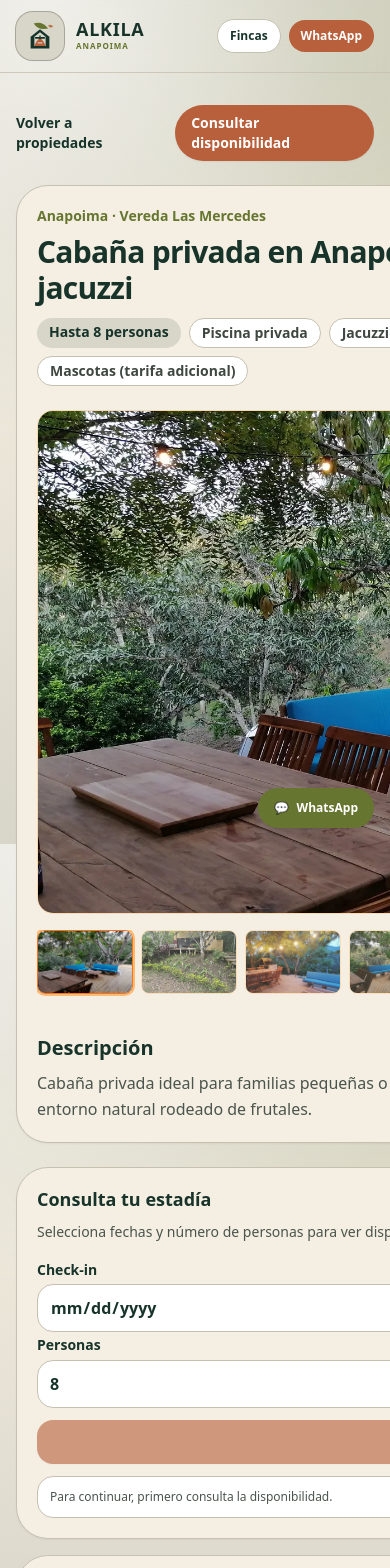
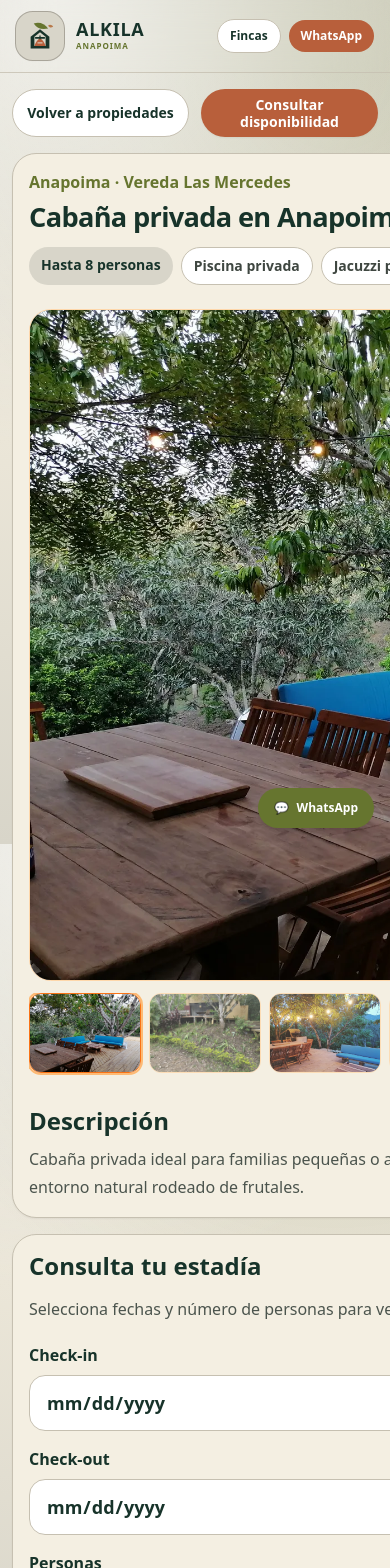
Before and after one commit to juanjarago/Alkila, a Next.js app: page /p/cabana-privada-anapoima-8-personas in a window 390 px wide. Shown: the top 1568 px of the page. Built offline with nearby package versions, Linux system fonts and the light colour scheme; no server answers.

Commit message:
Improve mobile property booking layout

```diff
--- a/app/layout.tsx
+++ b/app/layout.tsx
@@ -1,11 +1,16 @@
 import "./globals.css";
-import type { Metadata } from "next";
+import type { Metadata, Viewport } from "next";
 import { SiteChrome } from "@/components/SiteChrome";
 
 export const metadata: Metadata = {
   title: "Alkila | Fincas en Anapoima",
   description:
     "Fincas privadas en Anapoima según el tamaño de tu grupo. Piscina, jacuzzi, naturaleza y espacios pet friendly.",
+};
+
+export const viewport: Viewport = {
+  width: "device-width",
+  initialScale: 1,
 };
 
 export default function RootLayout({ children }: { children: React.ReactNode }) {
--- a/app/p/[slug]/AvailabilityCalendar.tsx
+++ b/app/p/[slug]/AvailabilityCalendar.tsx
@@ -103,13 +103,13 @@ export default function AvailabilityCalendar({ slug }: { slug: string }) {
   }, [data?.days, month]);
 
   return (
-    <section className="mt-4 rounded-[2rem] border border-[#C6C0B1] bg-[#F4EFE2] p-5 shadow-sm sm:p-6">
+    <section className="mt-4 rounded-[1.5rem] border border-[#C6C0B1] bg-[#F4EFE2] p-4 shadow-sm min-[900px]:rounded-[2rem] min-[900px]:p-6">
       <div className="flex items-center justify-between gap-3">
         <div>
-          <p className="text-xs font-black uppercase tracking-[0.18em] text-[#66752F]">
+          <p className="text-sm font-black uppercase tracking-[0.18em] text-[#66752F] min-[900px]:text-xs">
             Calendario
           </p>
-          <h2 className="mt-1 text-lg font-black capitalize leading-tight text-[#17332A]">
+          <h2 className="mt-1 text-2xl font-black capitalize leading-tight text-[#17332A] min-[900px]:text-lg">
             {monthTitle(month)}
           </h2>
         </div>
@@ -118,7 +118,7 @@ export default function AvailabilityCalendar({ slug }: { slug: string }) {
           <button
             type="button"
             onClick={() => setMonth((value) => moveMonth(value, -1))}
-            className="grid h-10 w-10 place-items-center rounded-full border border-[#C6C0B1] bg-white text-lg font-black text-[#17332A] transition hover:-translate-y-0.5"
+            className="grid h-12 w-12 place-items-center rounded-full border border-[#C6C0B1] bg-white text-xl font-black text-[#17332A] transition hover:-translate-y-0.5 min-[900px]:h-10 min-[900px]:w-10 min-[900px]:text-lg"
             aria-label="Mes anterior"
           >
             {"<"}
@@ -126,7 +126,7 @@ export default function AvailabilityCalendar({ slug }: { slug: string }) {
           <button
             type="button"
             onClick={() => setMonth((value) => moveMonth(value, 1))}
-            className="grid h-10 w-10 place-items-center rounded-full border border-[#C6C0B1] bg-white text-lg font-black text-[#17332A] transition hover:-translate-y-0.5"
+            className="grid h-12 w-12 place-items-center rounded-full border border-[#C6C0B1] bg-white text-xl font-black text-[#17332A] transition hover:-translate-y-0.5 min-[900px]:h-10 min-[900px]:w-10 min-[900px]:text-lg"
             aria-label="Mes siguiente"
           >
             {">"}
@@ -134,20 +134,20 @@ export default function AvailabilityCalendar({ slug }: { slug: string }) {
         </div>
       </div>
 
-      <div className="mt-4 grid grid-cols-7 gap-1 text-center text-[0.7rem] font-black uppercase text-[#66752F]">
+      <div className="mt-5 grid grid-cols-7 gap-1 text-center text-xs font-black uppercase text-[#66752F] min-[900px]:mt-4 min-[900px]:text-[0.7rem]">
         {dayLabels.map((label, index) => (
           <div key={`${label}-${index}`}>{label}</div>
         ))}
       </div>
 
-      <div className="mt-2 grid grid-cols-7 gap-1">
+      <div className="mt-2 grid grid-cols-7 gap-1.5 min-[900px]:gap-1">
         {cells.map((day, index) =>
           day ? (
             <div
               key={day.date}
               title={sourceText(day)}
               className={[
-                "grid aspect-square min-h-9 place-items-center rounded-xl text-sm font-black",
+                "grid aspect-square min-h-11 place-items-center rounded-xl text-base font-black min-[900px]:min-h-9 min-[900px]:text-sm",
                 day.available
                   ? "border border-[#D8D5C9] bg-white text-[#17332A]"
                   : day.past
@@ -158,24 +158,24 @@ export default function AvailabilityCalendar({ slug }: { slug: string }) {
               {dayNumber(day.date)}
             </div>
           ) : (
-            <div key={`empty-${index}`} className="aspect-square min-h-9" />
+            <div key={`empty-${index}`} className="aspect-square min-h-11 min-[900px]:min-h-9" />
           )
         )}
       </div>
 
       {loading ? (
-        <div className="mt-3 rounded-2xl border border-[#C6C0B1] bg-white p-3 text-xs font-semibold text-[#4B544D]">
+        <div className="mt-3 rounded-2xl border border-[#C6C0B1] bg-white p-4 text-sm font-semibold text-[#4B544D] min-[900px]:p-3 min-[900px]:text-xs">
           Cargando disponibilidad...
         </div>
       ) : null}
 
       {error ? (
-        <div className="mt-3 rounded-2xl border border-red-200 bg-red-50 p-3 text-xs font-semibold text-red-700">
+        <div className="mt-3 rounded-2xl border border-red-200 bg-red-50 p-4 text-sm font-semibold text-red-700 min-[900px]:p-3 min-[900px]:text-xs">
           {error}
         </div>
       ) : null}
 
-      <div className="mt-4 flex flex-wrap gap-2 text-xs font-bold text-[#4B544D]">
+      <div className="mt-4 flex flex-wrap gap-3 text-sm font-bold text-[#4B544D] min-[900px]:gap-2 min-[900px]:text-xs">
         <span className="inline-flex items-center gap-2">
           <span className="h-3 w-3 rounded-full border border-[#D8D5C9] bg-white" />
           Libre
--- a/app/p/[slug]/BookingBox.tsx
+++ b/app/p/[slug]/BookingBox.tsx
@@ -228,47 +228,47 @@ Me ayudas a confirmar disponibilidad y el proceso para reservar?`;
   }, [result, extras, stays, property.title, checkIn, checkOut, guests]);
 
   return (
-    <div className="rounded-[2rem] border border-[#C6C0B1] bg-[#F4EFE2] p-5 shadow-sm sm:p-6">
-      <div className="flex flex-wrap items-start justify-between gap-2">
-        <div className="max-w-[13rem] text-lg font-black leading-tight text-[#17332A]">
+    <div className="rounded-[1.5rem] border border-[#C6C0B1] bg-[#F4EFE2] p-4 shadow-sm lg:rounded-[2rem] lg:p-6">
+      <div className="flex items-start justify-between gap-3">
+        <div className="text-2xl font-black leading-tight text-[#17332A] lg:max-w-[13rem] lg:text-lg">
           Consulta tu estadía
         </div>
-        <span className="shrink-0 rounded-full bg-white px-3 py-1 text-xs font-black text-[#17332A]">
+        <span className="shrink-0 rounded-full bg-white px-3 py-2 text-xs font-black text-[#17332A] lg:py-1">
           Reserva segura
         </span>
       </div>
 
-      <p className="mt-2 text-sm leading-6 text-[#4B544D]">
+      <p className="mt-3 text-base leading-7 text-[#4B544D] lg:mt-2 lg:text-sm lg:leading-6">
         Selecciona fechas y número de personas para ver disponibilidad y precio
         estimado.
       </p>
 
-      <div className="mt-4 space-y-3">
-        <div className="grid grid-cols-[repeat(auto-fit,minmax(13rem,1fr))] gap-3">
-          <label className="min-w-0 text-sm font-bold text-[#17332A]">
+      <div className="mt-5 space-y-4 lg:mt-4 lg:space-y-3">
+        <div className="grid grid-cols-1 gap-4 lg:grid-cols-2 lg:gap-3">
+          <label className="block min-w-0 text-base font-bold text-[#17332A] lg:text-sm">
             Check-in
             <input
               type="date"
               min={minDate}
               value={checkIn}
               onChange={(e) => updateCheckIn(e.target.value)}
-              className="mt-1 min-h-12 w-full min-w-0 appearance-none rounded-2xl border border-[#C6C0B1] bg-white px-3 py-2 text-base outline-none focus:ring-2 focus:ring-[#B8794A]"
+              className="mt-2 block min-h-14 w-full min-w-0 appearance-none rounded-2xl border border-[#C6C0B1] bg-white px-4 py-3 text-lg font-bold text-[#17332A] outline-none focus:ring-2 focus:ring-[#B8794A] lg:mt-1 lg:min-h-12 lg:px-3 lg:py-2 lg:text-base"
             />
           </label>
 
-          <label className="min-w-0 text-sm font-bold text-[#17332A]">
+          <label className="block min-w-0 text-base font-bold text-[#17332A] lg:text-sm">
             Check-out
             <input
               type="date"
               min={checkIn ? nextDay(checkIn) : minDate}
               value={checkOut}
               onChange={(e) => setCheckOut(e.target.value)}
-              className="mt-1 min-h-12 w-full min-w-0 appearance-none rounded-2xl border border-[#C6C0B1] bg-white px-3 py-2 text-base outline-none focus:ring-2 focus:ring-[#B8794A]"
+              className="mt-2 block min-h-14 w-full min-w-0 appearance-none rounded-2xl border border-[#C6C0B1] bg-white px-4 py-3 text-lg font-bold text-[#17332A] outline-none focus:ring-2 focus:ring-[#B8794A] lg:mt-1 lg:min-h-12 lg:px-3 lg:py-2 lg:text-base"
             />
           </label>
         </div>
 
-        <label className="text-sm font-bold text-[#17332A]">
+        <label className="block text-base font-bold text-[#17332A] lg:text-sm">
           Personas
           <input
             type="number"
@@ -279,7 +279,7 @@ Me ayudas a confirmar disponibilidad y el proceso para reservar?`;
               const n = Number(e.target.value);
               setGuests(Number.isFinite(n) ? n : 0);
             }}
-            className="mt-1 min-h-12 w-full rounded-2xl border border-[#C6C0B1] bg-white px-3 py-2 text-base outline-none focus:ring-2 focus:ring-[#B8794A]"
+            className="mt-2 block min-h-14 w-full rounded-2xl border border-[#C6C0B1] bg-white px-4 py-3 text-lg font-bold text-[#17332A] outline-none focus:ring-2 focus:ring-[#B8794A] lg:mt-1 lg:min-h-12 lg:px-3 lg:py-2 lg:text-base"
           />
         </label>
 
@@ -287,20 +287,20 @@ Me ayudas a confirmar disponibilidad y el proceso para reservar?`;
           type="button"
           onClick={onSearch}
           disabled={loading || !canSearch}
-          className="w-full rounded-2xl bg-[#B85F3B] px-4 py-3 text-sm font-black text-white shadow-sm transition hover:-translate-y-0.5 disabled:opacity-60"
+          className="min-h-14 w-full rounded-2xl bg-[#B85F3B] px-4 py-3 text-base font-black text-white shadow-sm transition hover:-translate-y-0.5 disabled:opacity-60 lg:min-h-0 lg:text-sm"
         >
           {loading ? "Consultando..." : "Ver disponibilidad"}
         </button>
 
         {error ? (
-          <div className="break-words rounded-2xl border border-red-200 bg-red-50 p-3 text-sm text-red-700">
+          <div className="break-words rounded-2xl border border-red-200 bg-red-50 p-4 text-base leading-6 text-red-700 lg:p-3 lg:text-sm">
             {error}
           </div>
         ) : null}
 
         {result && stays ? (
           <>
-            <div className="rounded-2xl border border-[#C6C0B1] bg-white/72 p-3 text-sm text-[#3F4741]">
+            <div className="rounded-2xl border border-[#C6C0B1] bg-white/72 p-4 text-base text-[#3F4741] lg:p-3 lg:text-sm">
               <div className="space-y-1">
                 {stays.totalUSD != null && (
                   <div>
@@ -344,7 +344,7 @@ Me ayudas a confirmar disponibilidad y el proceso para reservar?`;
               href={whatsappHref}
               target="_blank"
               rel="noreferrer"
-              className="mt-3 block w-full rounded-2xl bg-[#66752F] px-4 py-3 text-center text-sm font-black text-white transition hover:-translate-y-0.5"
+              className="mt-3 block min-h-14 w-full rounded-2xl bg-[#66752F] px-4 py-4 text-center text-base font-black text-white transition hover:-translate-y-0.5 lg:min-h-0 lg:py-3 lg:text-sm"
             >
               Confirmar por WhatsApp
             </a>
@@ -357,13 +357,13 @@ Me ayudas a confirmar disponibilidad y el proceso para reservar?`;
               )}&checkOut=${encodeURIComponent(checkOut)}&guests=${encodeURIComponent(
                 String(guests)
               )}&totalCOP=${encodeURIComponent(String(stays.totalCOP ?? 0))}`}
-              className="mt-3 block w-full rounded-2xl bg-[#17332A] px-4 py-3 text-center text-sm font-black text-white transition hover:-translate-y-0.5"
+              className="mt-3 block min-h-14 w-full rounded-2xl bg-[#17332A] px-4 py-4 text-center text-base font-black text-white transition hover:-translate-y-0.5 lg:min-h-0 lg:py-3 lg:text-sm"
             >
               Pagar anticipo y reservar
             </a>
           </>
         ) : (
-          <div className="mt-3 rounded-2xl border border-[#C6C0B1] bg-white p-3 text-xs text-[#4B544D]">
+          <div className="mt-3 rounded-2xl border border-[#C6C0B1] bg-white p-4 text-sm leading-6 text-[#4B544D] lg:p-3 lg:text-xs">
             Para continuar, primero consulta la disponibilidad.
           </div>
         )}
--- a/app/p/[slug]/page.tsx
+++ b/app/p/[slug]/page.tsx
@@ -23,42 +23,42 @@ export default async function Page({
 
   return (
     <main>
-      <div className="mx-auto max-w-6xl px-4 pt-8">
-        <div className="flex items-center justify-between gap-4">
+      <div className="mx-auto max-w-6xl px-3 pt-4 min-[900px]:px-4 min-[900px]:pt-8">
+        <div className="grid grid-cols-2 items-stretch gap-3 min-[900px]:flex min-[900px]:items-center min-[900px]:justify-between min-[900px]:gap-4">
           <Link
             href="/propiedades"
-            className="text-sm font-bold text-[#17332A] hover:text-[#66752F]"
+            className="grid min-h-12 place-items-center rounded-full border border-[#C6C0B1] bg-white px-3 text-center text-sm font-black leading-tight text-[#17332A] hover:text-[#66752F] min-[900px]:block min-[900px]:min-h-0 min-[900px]:border-0 min-[900px]:bg-transparent min-[900px]:p-0 min-[900px]:text-left"
           >
             Volver a propiedades
           </Link>
 
           <a
             href="#reserva"
-            className="rounded-full bg-[#B85F3B] px-4 py-2 text-sm font-black text-white shadow-sm transition hover:-translate-y-0.5"
+            className="grid min-h-12 place-items-center rounded-full bg-[#B85F3B] px-4 text-center text-sm font-black leading-tight text-white shadow-sm transition hover:-translate-y-0.5 min-[900px]:block min-[900px]:min-h-0 min-[900px]:py-2"
           >
             Consultar disponibilidad
           </a>
         </div>
 
-        <div className="mt-6 grid gap-6 lg:grid-cols-[1.3fr,0.7fr]">
-          <section className="rounded-[2rem] border border-[#C6C0B1] bg-[#F4EFE2] p-5 shadow-sm md:p-6">
-            <div className="text-sm font-bold text-[#66752F]">
+        <div className="mt-4 grid gap-4 min-[900px]:mt-6 min-[900px]:gap-6 lg:grid-cols-[1.3fr,0.7fr]">
+          <section className="rounded-[1.5rem] border border-[#C6C0B1] bg-[#F4EFE2] p-4 shadow-sm min-[900px]:rounded-[2rem] min-[900px]:p-6">
+            <div className="text-base font-bold text-[#66752F] min-[900px]:text-sm">
               {property.locationLabel ?? "Anapoima"}
             </div>
 
-            <h1 className="mt-2 text-3xl font-black tracking-tight text-[#17332A] md:text-4xl">
+            <h1 className="mt-2 text-[1.7rem] font-black leading-[1.08] tracking-tight text-[#17332A] min-[900px]:text-4xl">
               {property.title}
             </h1>
 
-            <div className="mt-3 flex flex-wrap gap-2">
-              <span className="rounded-full bg-[#D8D5C9] px-3 py-1 text-sm font-black text-[#17332A]">
+            <div className="mt-4 flex gap-2 overflow-x-auto pb-2 min-[900px]:flex-wrap min-[900px]:overflow-visible min-[900px]:pb-0">
+              <span className="shrink-0 rounded-full bg-[#D8D5C9] px-3 py-2 text-sm font-black text-[#17332A] min-[900px]:py-1">
                 Hasta {property.capacity} personas
               </span>
 
               {(property.highlights ?? []).slice(0, 6).map((h: string) => (
                 <span
                   key={h}
-                  className="rounded-full border border-[#C6C0B1] bg-white px-3 py-1 text-sm font-bold text-[#3F4741]"
+                  className="shrink-0 rounded-full border border-[#C6C0B1] bg-white px-3 py-2 text-sm font-bold text-[#3F4741] min-[900px]:py-1"
                 >
                   {h}
                 </span>
@@ -66,18 +66,18 @@ export default async function Page({
             </div>
 
             {images.length > 0 && (
-              <div className="mt-6">
+              <div className="mt-4 min-[900px]:mt-6">
                 <div className="mx-auto max-w-4xl">
                   <PropertyGallery images={images} title={property.title} />
                 </div>
               </div>
             )}
 
-            <div className="mt-8">
-              <h2 className="text-xl font-black text-[#17332A]">
+            <div className="mt-6 min-[900px]:mt-8">
+              <h2 className="text-2xl font-black text-[#17332A] min-[900px]:text-xl">
                 Descripción
               </h2>
-              <p className="mt-2 leading-relaxed text-[#4B544D]">
+              <p className="mt-2 text-base leading-7 text-[#4B544D]">
                 {property.description ??
                   "Un espacio ideal para disfrutar en familia y con amigos, rodeado de naturaleza y con todas las comodidades."}
               </p>
--- a/components/gallery/PropertyGallery.tsx
+++ b/components/gallery/PropertyGallery.tsx
@@ -26,9 +26,9 @@ export default function PropertyGallery({ images, title }: Props) {
   }
 
   return (
-    <div className="space-y-4">
+    <div className="space-y-3 min-[900px]:space-y-4">
       {/* Imagen principal: tamaño controlado para que no “explote” en pantallas grandes */}
-      <div className="relative w-full overflow-hidden rounded-2xl border border-orange-200 bg-gray-200 aspect-[16/9]">
+      <div className="relative aspect-[4/3] w-full overflow-hidden rounded-[1.35rem] border border-orange-200 bg-gray-200 min-[900px]:aspect-[16/9] min-[900px]:rounded-2xl">
 
         <Image
           src={current}
@@ -51,7 +51,7 @@ export default function PropertyGallery({ images, title }: Props) {
             type="button"
             onClick={() => setActive(i)}
             className={[
-              "relative h-16 w-24 flex-shrink-0 overflow-hidden rounded-lg border transition",
+              "relative h-20 w-28 flex-shrink-0 overflow-hidden rounded-xl border transition min-[900px]:h-16 min-[900px]:w-24 min-[900px]:rounded-lg",
               i === active
                 ? "border-orange-500 ring-2 ring-orange-300"
                 : "border-orange-200 opacity-80 hover:opacity-100",
```
